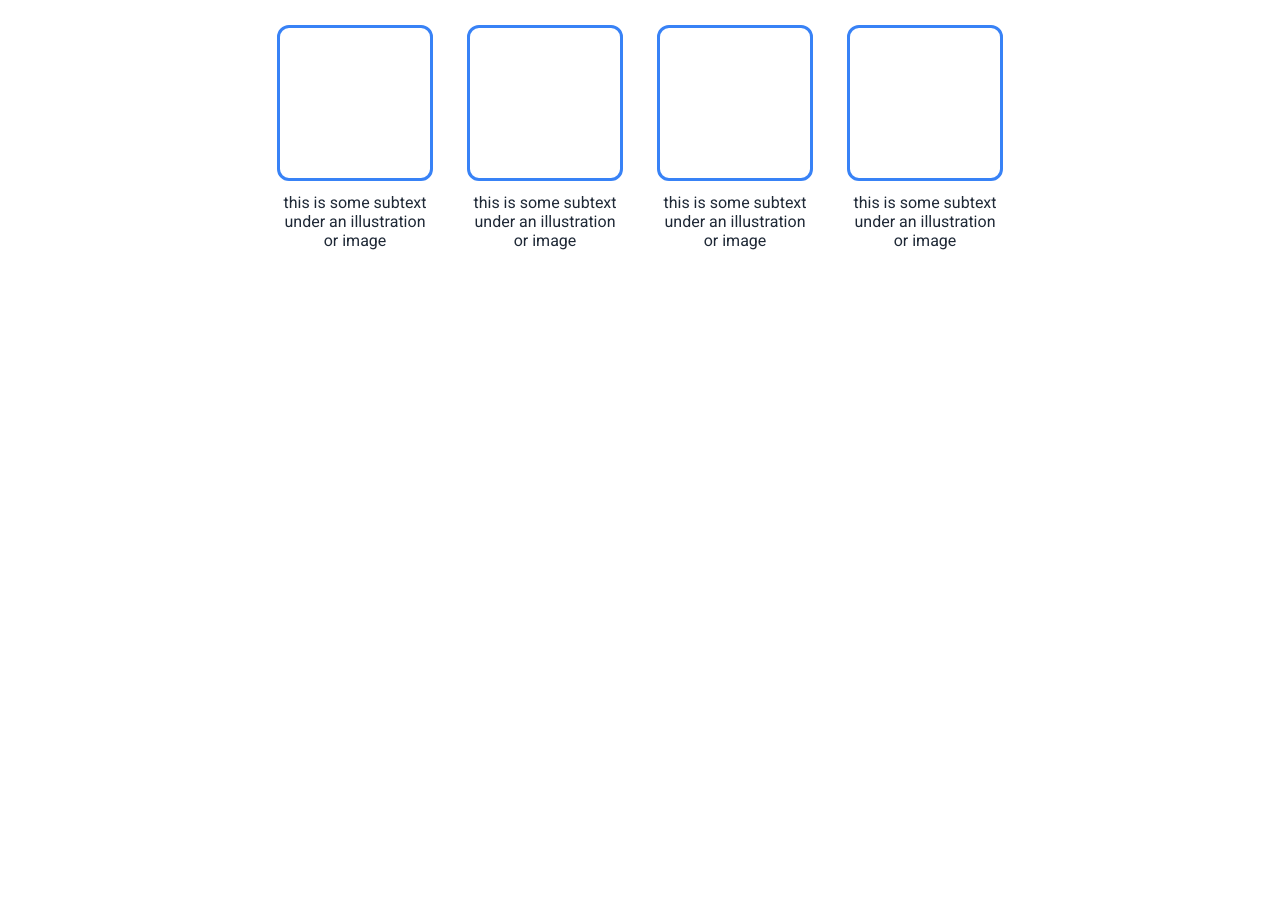
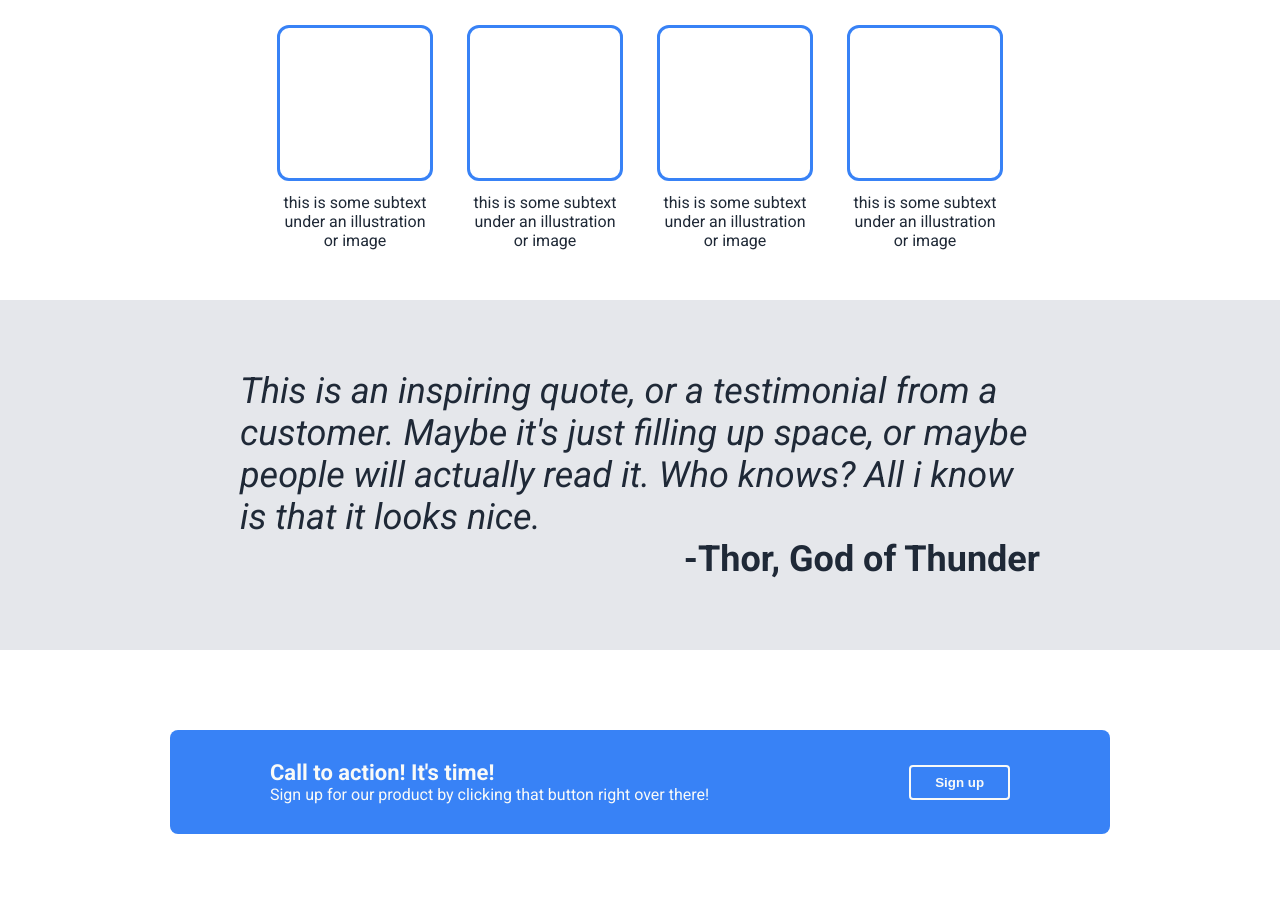
Before and after one commit to jgcarrasco/landing-page-project, a plain HTML site: page index.html in a window 1280 px wide. Shown: the part 569-1483 px from the top of the page. Before the commit the page ends 869 px from the top, so only its background shows below. Drawn offline with Linux system fonts and the light colour scheme.

Commit message:
Build caption

```diff
--- a/index.html
+++ b/index.html
@@ -51,5 +51,20 @@
             </div>
         </div>
     </div>
+    <div class="quote-background">
+        <div class="quote">
+            <div class="quote-text">This is an inspiring quote, or a testimonial from a customer. Maybe it's just filling up space, or maybe people will actually read it. Who knows? All i know is that it looks nice.</div>
+            <div class="quote-author">-Thor, God of Thunder</div>
+        </div>
+    </div>
+    <div class="signup-background">
+        <div class="signup">
+            <div class="left">
+                <div class="title">Call to action! It's time!</div>
+                <div class="subtitle">Sign up for our product by clicking that button right over there!</div>
+            </div>
+            <button>Sign up</button>
+        </div>
+    </div>
 </body>
 </html>
--- a/style.css
+++ b/style.css
@@ -129,3 +129,68 @@ li {
     text-align: center;
     color: #1f2937
 }
+
+.quote-background {
+    background-color: #e5e7eb;
+    color: #1f2937;
+    display: flex;
+    justify-content: center;
+    align-items: center;
+    padding: 70px 0px;
+}
+
+.quote {
+
+    display: flex;
+    flex-direction: column;
+    justify-content: center;
+    align-items: flex-end;
+    width: 800px;
+}
+
+.quote-text {
+    font-size: 36px;
+    color: #1f2937;
+    font-weight: light;
+    font-style: italic;
+}
+
+.quote-author {
+    font-size: 36px;
+    color: #1f2937;
+    font-weight: bolder;
+}
+
+.signup-background {
+    display: flex;
+    justify-content: center;
+    align-items: center;
+    padding: 80px;
+}
+
+.signup {
+    background-color: #3882f6;
+    color:#F9FAF8;
+    padding: 30px 100px;
+    border-radius: 8px;
+    display: flex;
+    justify-content: space-between;
+    align-items: center;
+    gap: 200px;
+}
+
+.signup .left .title {
+    font-size: 22px;
+    font-weight: bolder;
+    color:#F9FAF8
+}
+
+.signup button {
+    background-color: #3882f6;
+    color:#F9FAF8;
+    font-weight: bolder;
+    border-color:#F9FAF8;
+    border-radius: 4px;
+    border-style: solid;
+    padding: 8px 24px;
+}
```
